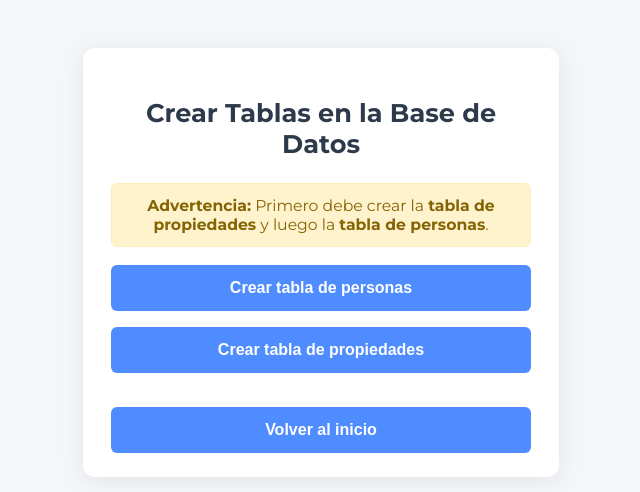
After one commit to SantiagoAlcaraz1101/inverse_mortage, a Flask app: page /crear_db in a window 1280 px wide. The commit adds this page. Shown: the top 492 px of the page, without its empty margins (319-959 px from the left). Run offline with Flask 3, Linux system fonts and the light colour scheme.

Commit message:
se agrega la funcionalidad de crear db desde el menú

```diff
--- a/app.py
+++ b/app.py
@@ -8,8 +8,8 @@ from flask import Flask, render_template, request
 
 app = Flask(__name__)
 
-personas_controller.drop_and_recreate_table_people()
-propiedades_controller.reset_table_property()
+personas_controller.drop_table_people()
+propiedades_controller.drop_table_property()
 
 @app.route("/")
 def index():
@@ -98,7 +98,23 @@ def editar(propiedad_id):
     return render_template("editar.html", propiedad=propiedad)
 
 
-
+@app.route("/crear_db", methods=["GET", "POST"])
+def crear_db():
+    mensaje = ""
+    if request.method == "POST":
+        if "crear_personas" in request.form:
+            try:
+                personas_controller.create_table_people()
+                mensaje += "Tabla de personas creada exitosamente. "
+            except Exception as e:
+                mensaje += f"Error al crear la tabla de personas: {e}. "
+        if "crear_propiedades" in request.form:
+            try:
+                propiedades_controller.create_table_property()
+                mensaje += "Tabla de propiedades creada exitosamente."
+            except Exception as e:
+                mensaje += f"Error al crear la tabla de propiedades: {e}."
+    return render_template("crear_db.html", mensaje=mensaje)
 
 
 if __name__ == "__main__":
--- /dev/null
+++ b/templates/crear_db.html
@@ -0,0 +1,89 @@
+<!DOCTYPE html>
+<html lang="es">
+<head>
+    <meta charset="UTF-8">
+    <meta name="viewport" content="width=device-width, initial-scale=1.0">
+    <title>Crear Tablas en la Base de Datos</title>
+    <link href="https://fonts.googleapis.com/css?family=Montserrat:400,700&display=swap" rel="stylesheet">
+    <style>
+        body {
+            background: #f4f6fa;
+            font-family: 'Montserrat', Arial, sans-serif;
+            margin: 0;
+            padding: 0;
+        }
+        .container {
+            max-width: 420px;
+            margin: 48px auto;
+            background: #fff;
+            border-radius: 12px;
+            box-shadow: 0 4px 24px rgba(0,0,0,0.08);
+            padding: 32px 28px 24px 28px;
+        }
+        h1 {
+            color: #2d3a4b;
+            margin-bottom: 24px;
+            font-weight: 700;
+            text-align: center;
+            font-size: 1.6rem;
+        }
+        .mensaje {
+            color: #2563eb;
+            font-weight: 600;
+            margin-bottom: 18px;
+            text-align: center;
+        }
+        .advertencia {
+            background: #fff3cd;
+            color: #856404;
+            border: 1px solid #ffeeba;
+            border-radius: 6px;
+            padding: 12px;
+            margin-bottom: 18px;
+            font-size: 0.98rem;
+            text-align: center;
+        }
+        form {
+            display: flex;
+            flex-direction: column;
+            gap: 16px;
+        }
+        button[type="submit"] {
+            background: #4f8cff;
+            color: #fff;
+            border: none;
+            padding: 14px 0;
+            border-radius: 6px;
+            font-size: 1rem;
+            font-weight: 700;
+            cursor: pointer;
+            transition: background 0.2s;
+            margin-top: 0;
+        }
+        button[type="submit"]:hover {
+            background: #2563eb;
+        }
+    </style>
+</head>
+<body>
+    <div class="container">
+        <h1>Crear Tablas en la Base de Datos</h1>
+        <div class="advertencia">
+            <strong>Advertencia:</strong> Primero debe crear la <b>tabla de propiedades</b> y luego la <b>tabla de personas</b>.
+        </div>
+        {% if mensaje %}
+            <div class="mensaje">{{ mensaje }}</div>
+        {% endif %}
+        <form method="post">
+            <button type="submit" name="crear_personas">Crear tabla de personas</button>
+            <button type="submit" name="crear_propiedades">Crear tabla de propiedades</button>
+
+            <div style="height: 18px;"></div>
+
+        </form>
+        <form action="/" method="get">
+            <button type="submit" class="volver-btn">Volver al inicio</button>
+        </form>
+    </div>
+</body>
+</html>
--- a/templates/principal.html
+++ b/templates/principal.html
@@ -45,6 +45,7 @@
         <h2>Menú Principal</h2>
         <a href="/procesar">Insertar</a>
         <a href="/buscar">Buscar y Editar</a>
+        <a href="/crear_db">Crear DB</a>
     </div>
     <div class="main-content">
         <h1>Bienvenido</h1>
```
Also changed, not shown: src/controller/personas_controller.py (+13 -14 lines), src/controller/propiedades_controller.py (+8 -10 lines).
